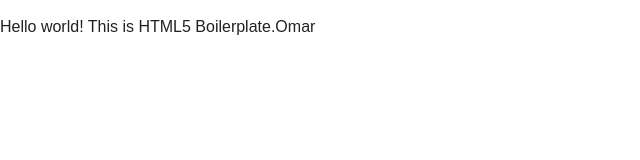
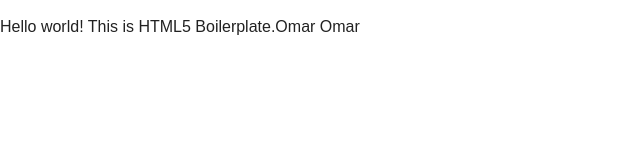
Before and after one commit to omargtx2/html5boilerplate, a plain HTML site: page html5MobileBoilerPlate/index.html in a window 1280 px wide. Shown: the full height of the page, 0-640 px from the left. Drawn offline with nearby package versions, Linux system fonts and the light colour scheme.

Commit message:
agregango 2do y tercer cambio

```diff
--- a/html5MobileBoilerPlate/index.html
+++ b/html5MobileBoilerPlate/index.html
@@ -22,7 +22,7 @@
         <![endif]-->
 
         <!-- Add your site or application content here -->
-        <p>Hello world! This is HTML5 Boilerplate.Omar</p>
+        <p>Hello world! This is HTML5 Boilerplate.Omar Omar</p>
 
         <script src="//ajax.googleapis.com/ajax/libs/jquery/1.10.2/jquery.min.js"></script>
         <script>window.jQuery || document.write('<script src="js/vendor/jquery-1.10.2.min.js"><\/script>')</script>
```
